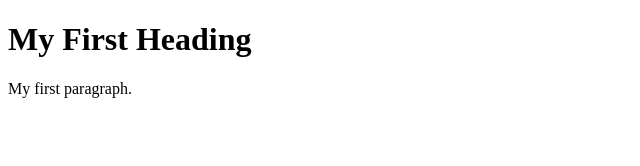
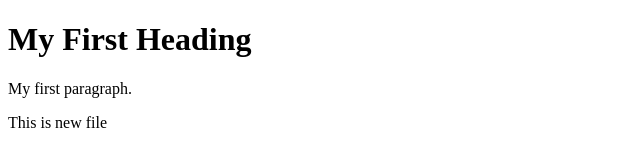
Before and after one commit to Demon-Slayer-028/testing_web, a plain HTML site: page index.html in a window 1280 px wide. Shown: the whole page, without its empty margins (0-640 px from the left). Drawn offline with Linux system fonts and the light colour scheme.

Commit message:
Update index.html

```diff
--- a/index.html
+++ b/index.html
@@ -5,6 +5,7 @@
 <h1>My First Heading</h1>
 
 <p>My first paragraph.</p>
+<p>This is new file</p>
 
 </body>
 </html>
```
